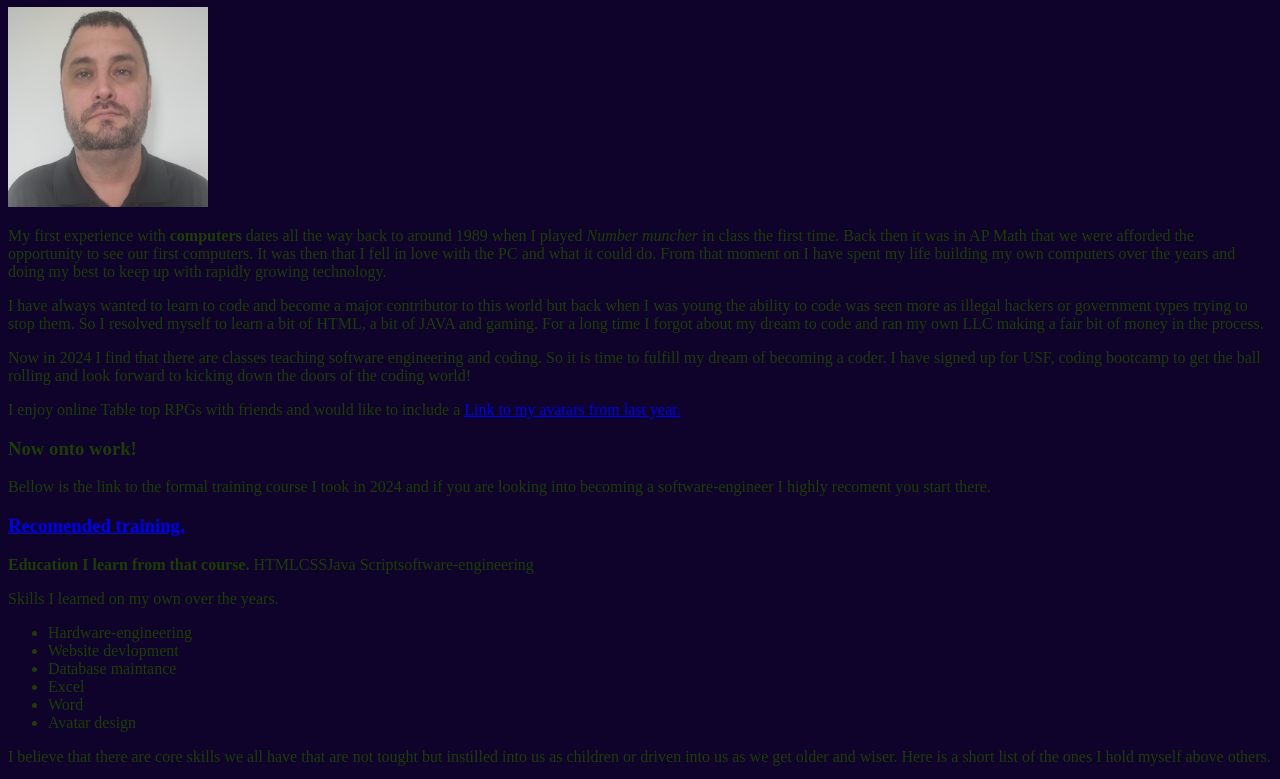
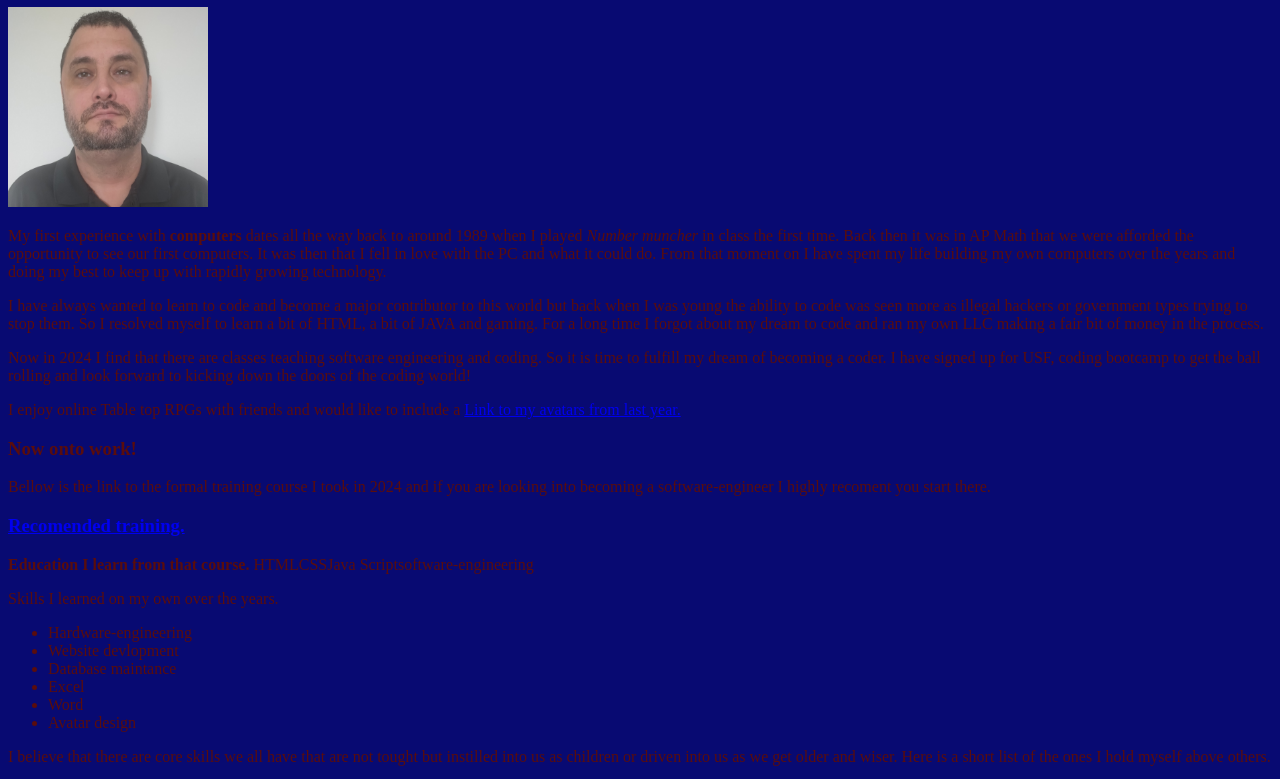
Before and after one commit to FODMikeG/GrubersCV, a plain HTML site: page index.html in a window 1280 px wide. Shown: the part 73-852 px from the top of the page. Drawn offline with Linux system fonts and the light colour scheme.

Commit message:
playing with colors

```diff
--- a/cv.css
+++ b/cv.css
@@ -1,4 +1,4 @@
 body{
-    background-color: hsl(258, 87%, 9%); }
+    background-color: hsl(239, 87%, 24%); }
 body{
-    color: hsl(94, 82%, 13%); }
+    color: hsl(0, 74%, 20%); }
```
